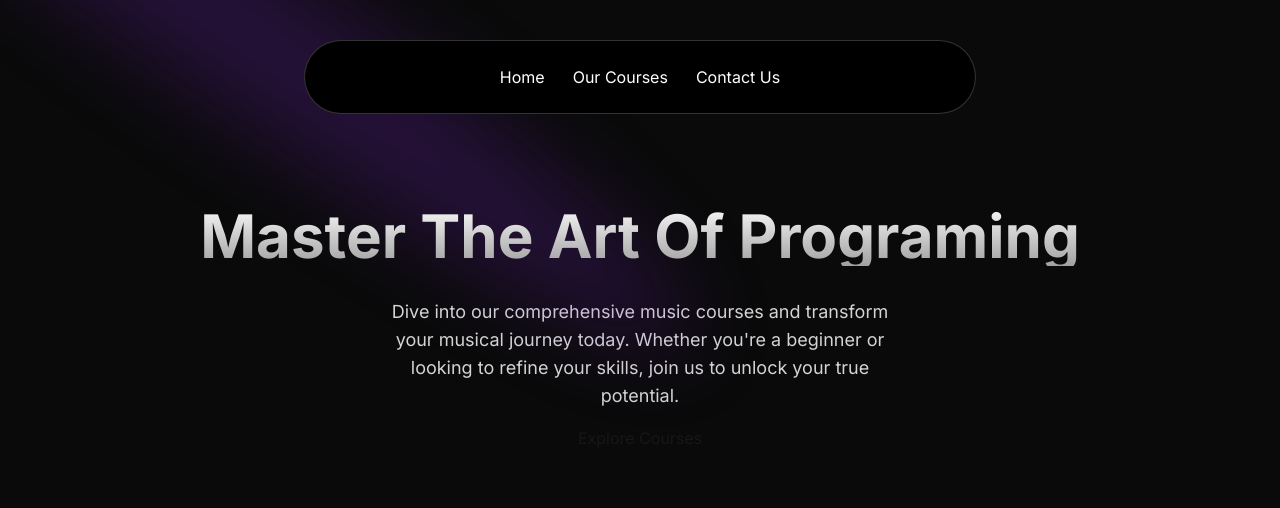
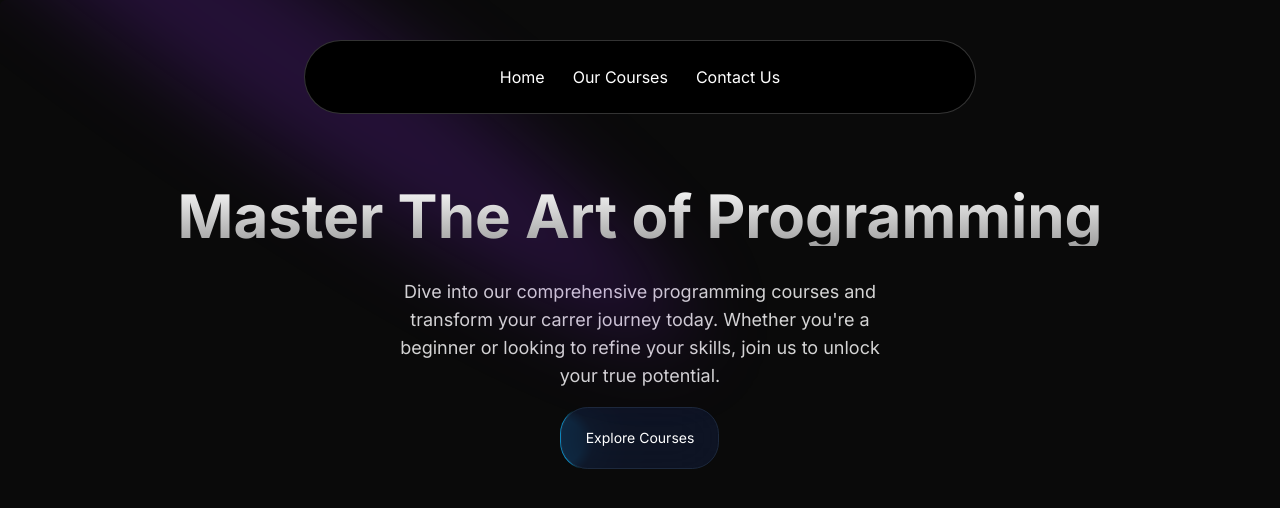
Before and after one commit to hassan2314/next-school, a Next.js app: page / in a window 1280 px wide. Shown: the top 508 px of the page. Built offline with nearby package versions, Linux system fonts and the light colour scheme.

Commit message:
Moving Border

```diff
--- a/src/components/HeroSection.tsx
+++ b/src/components/HeroSection.tsx
@@ -1,25 +1,28 @@
 import React from "react";
 import Link from "next/link";
 import { Spotlight } from "./ui/Spotlight";
+import { Button } from "./ui/moving-border";
 const HeroSection = () => {
   return (
     <div className=" h-auto md:h-[40rem] w-full rounded-md relative flex flex-col items-center justify-center overflow-hidden mx-auto py-10 md:py-0">
       <Spotlight
-        className="-top-40 left-0 md:-top-20 md:left-60"
+        className="-top-30 left-0 md:-top-20 md:left-60"
         fill="BlueViolet"
       />
       <div className=" p-4 relative z-10 w-full text-center">
         <h1 className="mt-20 md:mt-0 text-4xl md:text-6xl font-bold bg-clip-text text-transparent bg-gradient-to-b from-neutral-50 to-neutral-400">
-          Master The Art Of Programing
+          Master The Art of Programming
         </h1>
       </div>
       <p className="mt-4 font-normal text-center text-base md:text-lg text-neutral-300 max-w-lg mx-auto p-4 md:p-0">
-        Dive into our comprehensive music courses and transform your musical
-        journey today. Whether you're a beginner or looking to refine your
-        skills, join us to unlock your true potential.
+        Dive into our comprehensive programming courses and transform your
+        carrer journey today. Whether you're a beginner or looking to refine
+        your skills, join us to unlock your true potential.
       </p>
       <div className="mt-4">
-        <Link href="/courses">Explore Courses</Link>
+        <Link href="/courses">
+          <Button>Explore Courses</Button>
+        </Link>
       </div>
     </div>
   );
```
Also changed, not shown: src/components/ui/background-gradient.tsx (added).
